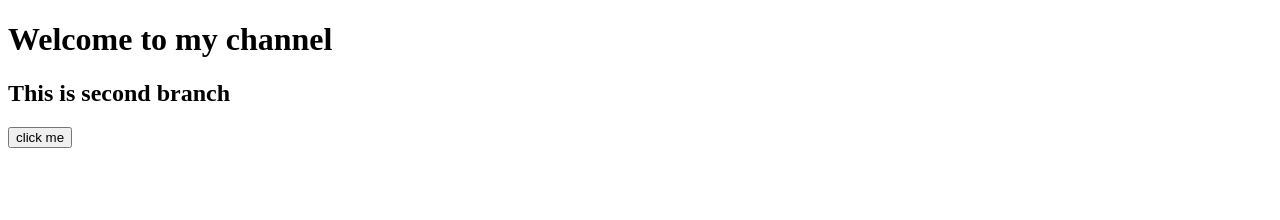
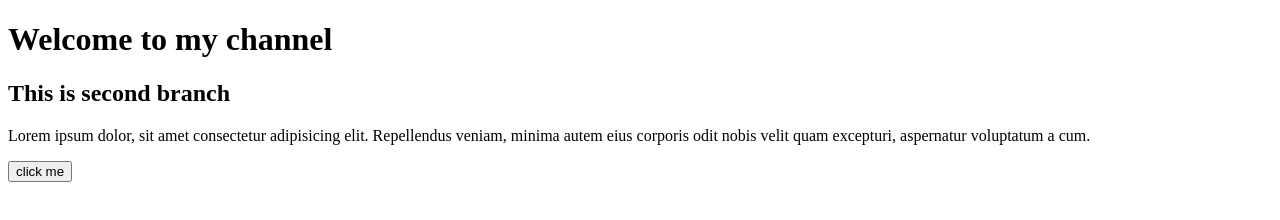
Before and after one commit to KajalGupta2345/Git-Stash, a plain HTML site: page index.html in a window 1280 px wide. Drawn offline with Linux system fonts and the light colour scheme.

Commit message:
button and para

```diff
--- a/index.html
+++ b/index.html
@@ -8,6 +8,7 @@
 <body>
     <h1>Welcome to my channel</h1>
     <h2>This is second branch</h2>
+    <p>Lorem ipsum dolor, sit amet consectetur adipisicing elit. Repellendus veniam, minima autem eius corporis odit nobis velit quam excepturi, aspernatur voluptatum a cum.</p>
     <button>click me</button>
 </body>
 </html>
```
